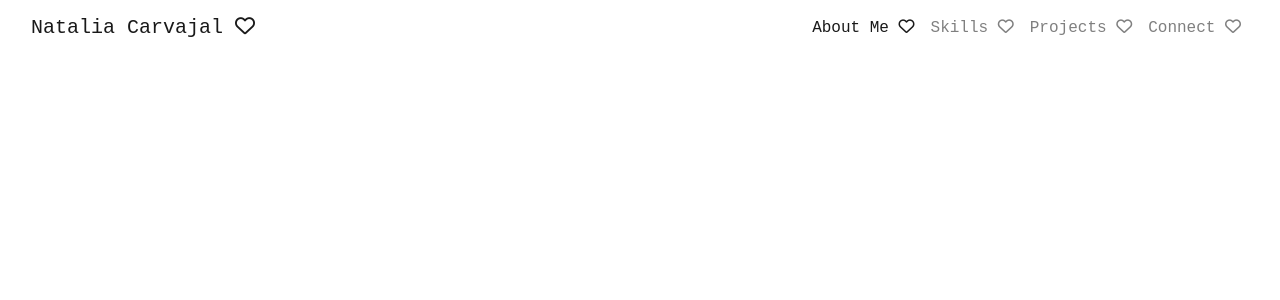
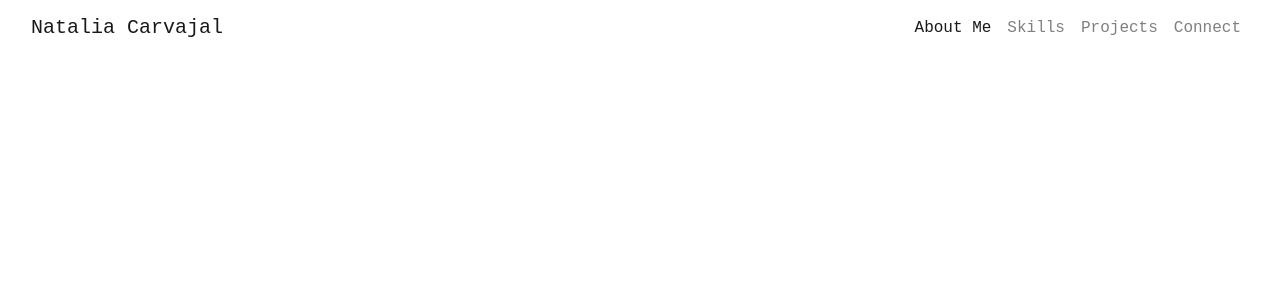
Before and after one commit to natcarvajal/React-Portfolio, a React (Create React App) app: page / in a window 1280 px wide. Shown: the top 300 px of the page. Built offline with nearby package versions, Linux system fonts and the light colour scheme.

Commit message:
added heart icon instead of hambuger

```diff
--- a/src/components/Navbar.js
+++ b/src/components/Navbar.js
@@ -5,7 +5,7 @@ const Navbar = () => {
     <nav className="navbar navbar-expand-lg navbar-light bg">
       <div className="container-fluid">
         <a className="navbar-brand" href="#">
-          Natalia Carvajal <i class="far fa-heart"></i>
+          Natalia Carvajal
         </a>
         <button
           className="navbar-toggler"
@@ -16,28 +16,29 @@ const Navbar = () => {
           aria-expanded="false"
           aria-label="Toggle navigation"
         >
-          <span className="navbar-toggler-icon"></span>
+          {/* <span className="navbar-toggler-icon"></span> */}
+          <i className="far fa-heart"></i>
         </button>
         <div className="collapse navbar-collapse" id="navbarSupportedContent">
           <ul className="navbar-nav ml-auto">
             <li className="nav-item">
               <a className="nav-link active" aria-current="page" href="#">
-                About Me <i class="far fa-heart"></i>
+                About Me
               </a>
             </li>
             <li className="nav-item">
               <a className="nav-link" href="#">
-                Skills <i class="far fa-heart"></i>
+                Skills
               </a>
             </li>
             <li className="nav-item">
               <a className="nav-link" href="#">
-                Projects <i class="far fa-heart"></i>
+                Projects
               </a>
             </li>
             <li className="nav-item">
               <a className="nav-link" href="#">
-                Connect <i class="far fa-heart"></i>
+                Connect
               </a>
             </li>
           </ul>
```
